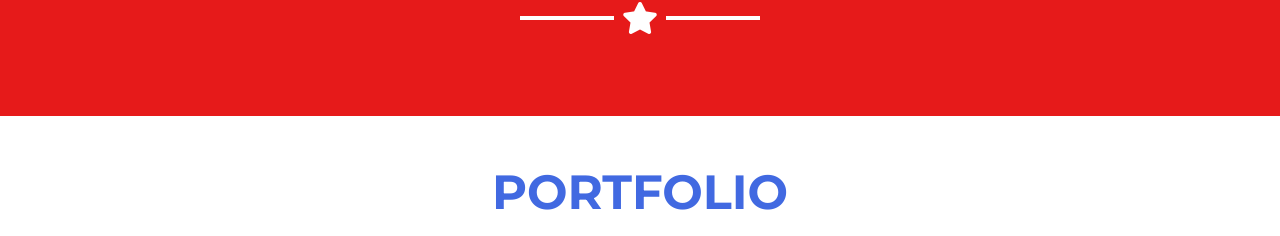
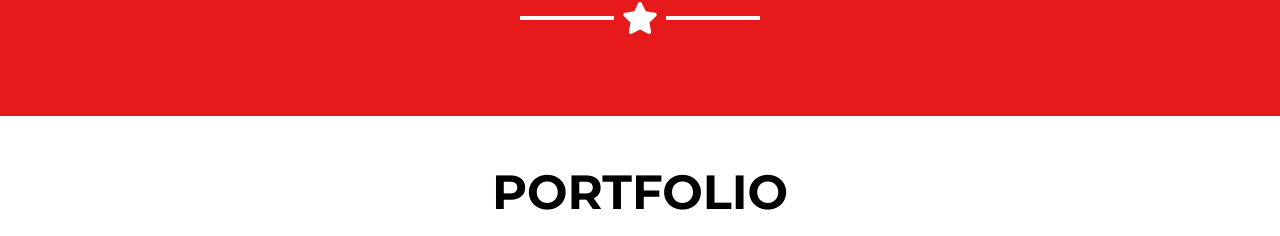
Before and after one commit to hinds44/hinds44.github.io, a plain HTML site: page index.html in a window 1280 px wide. Shown: the part 554-790 px from the top of the page. Drawn offline with Linux system fonts and the light colour scheme.

Commit message:
changes text secondary to black

```diff
--- a/css/freelancer.css
+++ b/css/freelancer.css
@@ -377,7 +377,7 @@ a:focus, a:hover, a:active {
 }
 
 .text-secondary {
-  color: var(--brand2) !important;
+  color: black !important;
 }
 
 .btn-primary {
```
